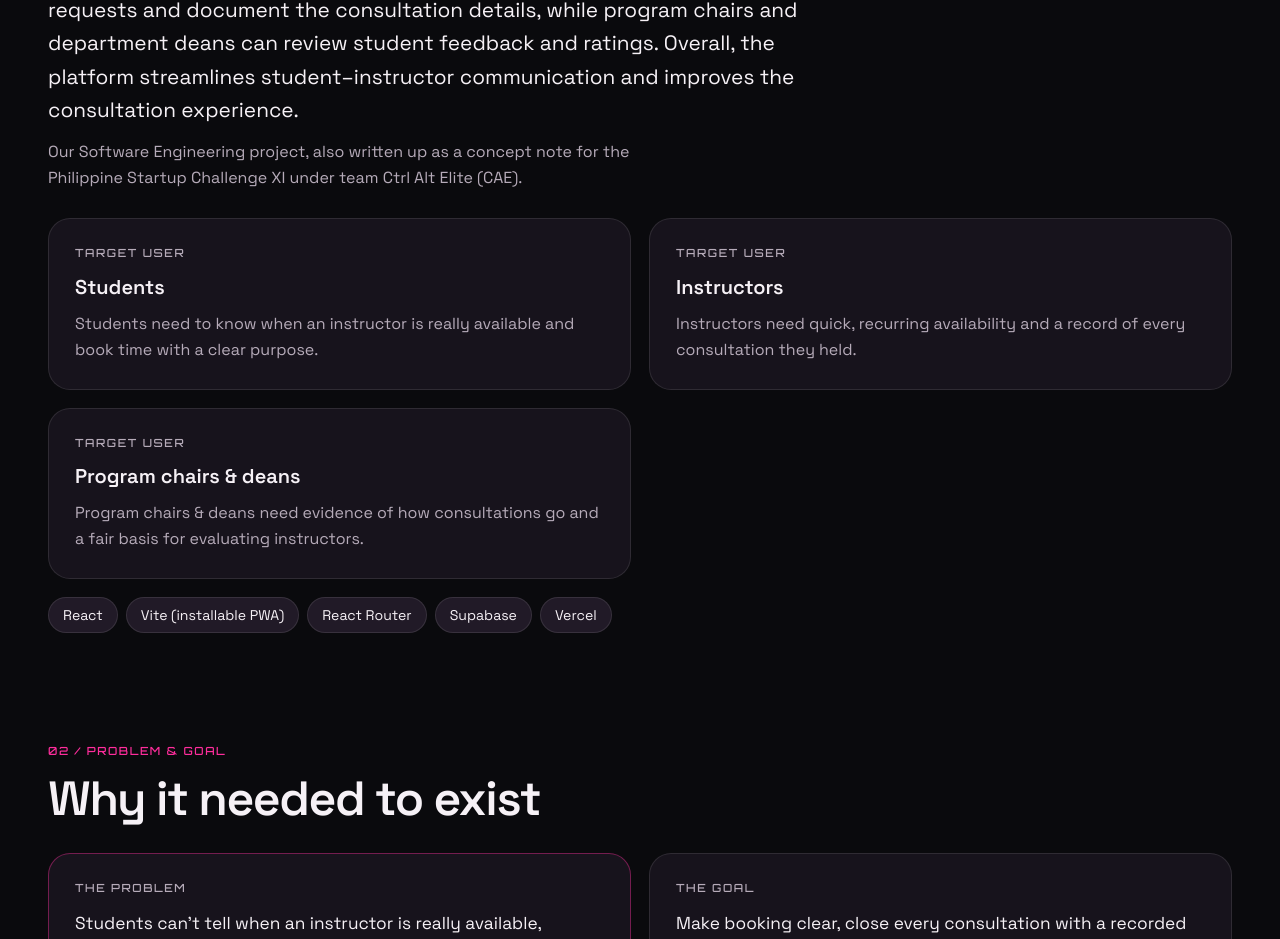
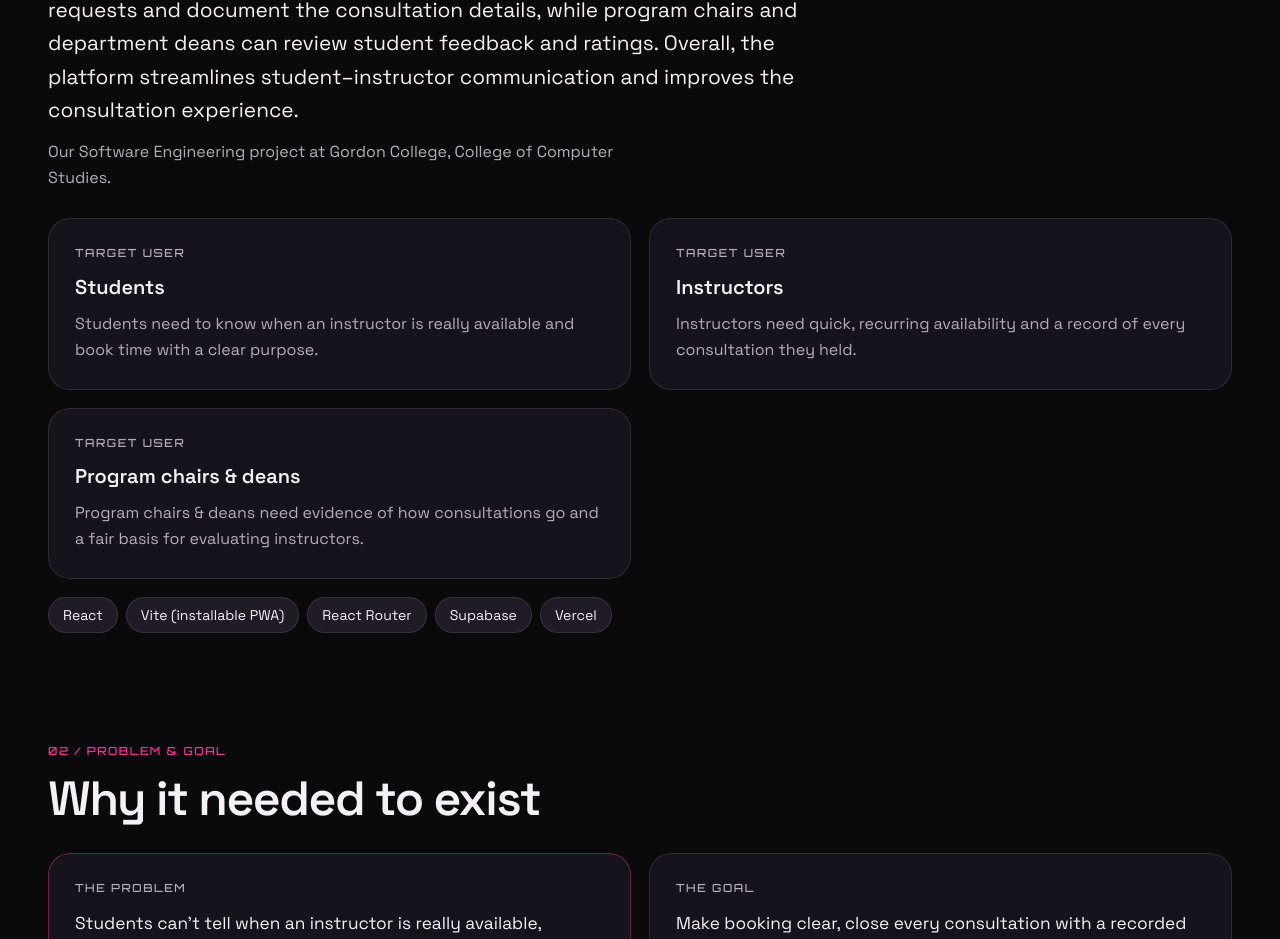
Before and after one commit to mauwi-17/irika-mey, a React (Vite) app: page /work/askademic in a window 1280 px wide. Shown: the part 1816-2755 px from the top of the page. Built offline with nearby package versions, Linux system fonts and the light colour scheme.

Commit message:
Remove Philippine Startup Challenge mention from Askademic
Co-Authored-By: Claude Opus 5.5 <noreply@anthropic.com>

```diff
--- a/src/data/projects.js
+++ b/src/data/projects.js
@@ -26,7 +26,7 @@ export const projects = [
     // Verified from the live site's build (React bundle, Vite PWA files, Supabase API URL).
     stack: ['React', 'Vite (installable PWA)', 'React Router', 'Supabase', 'Vercel'],
     context:
-      'Our Software Engineering project, also written up as a concept note for the Philippine Startup Challenge XI under team Ctrl Alt Elite (CAE).',
+      'Our Software Engineering project at Gordon College, College of Computer Studies.',
 
     product:
       'Askademic is a web-based consultation system designed for college students to request appointment slots with faculty members. Instructors can approve requests and document the consultation details, while program chairs and department deans can review student feedback and ratings. Overall, the platform streamlines student–instructor communication and improves the consultation experience.',
```
